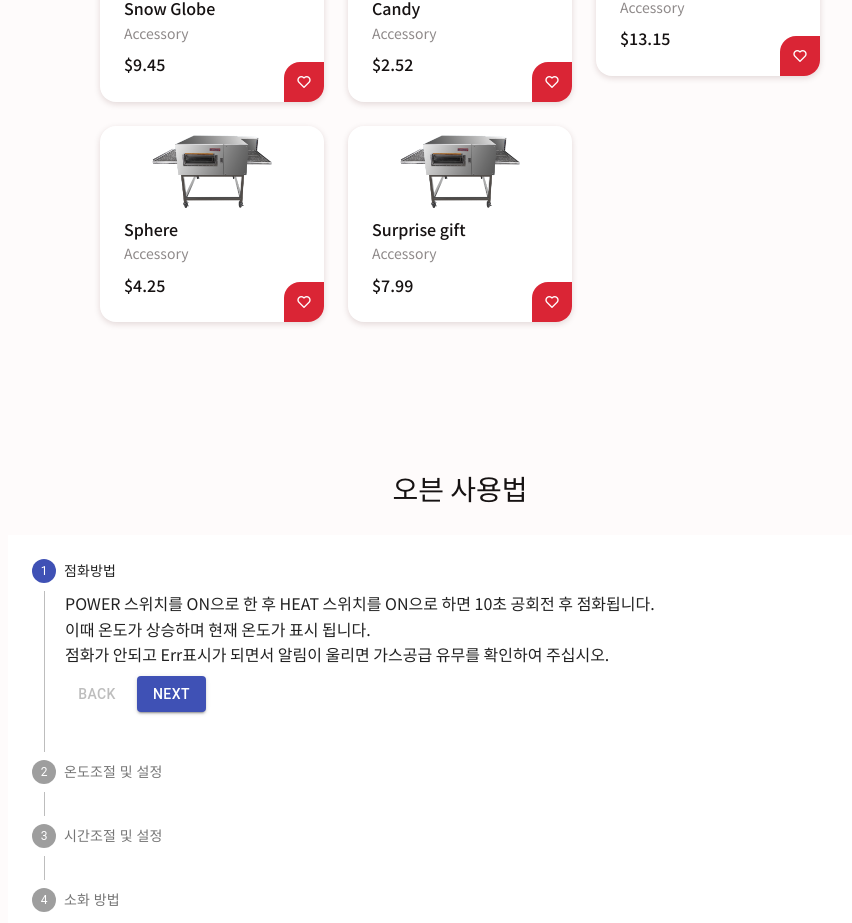
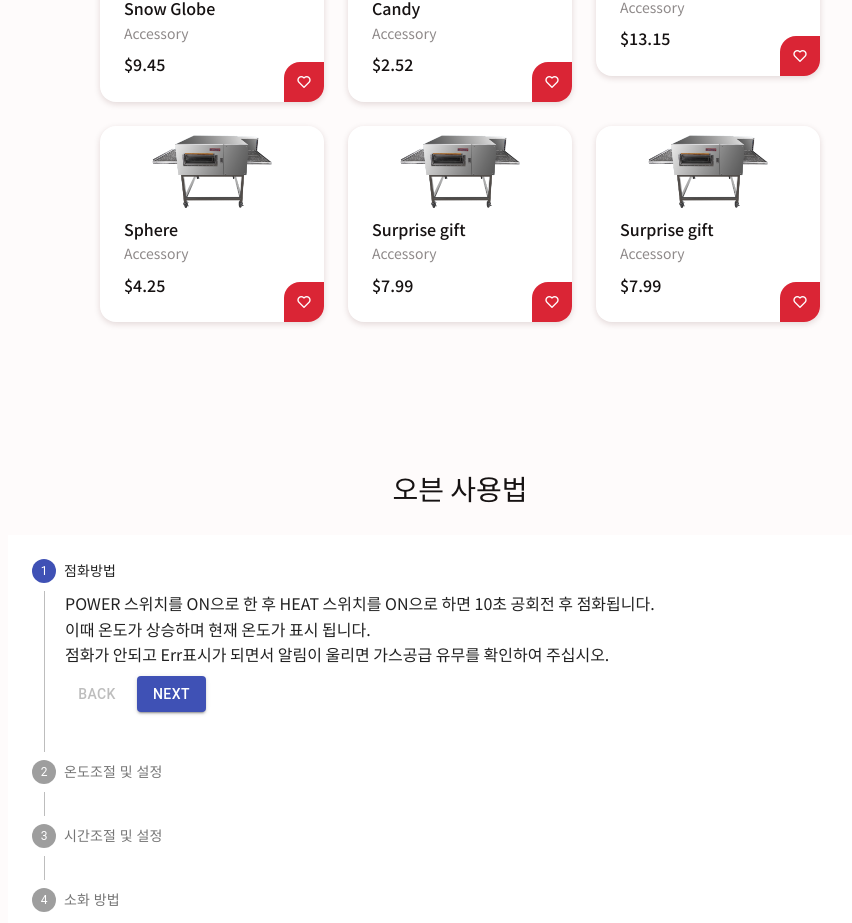
Before and after one commit to Oizys18/gasro, a React (Create React App) app in the folder client/: page /products in a window 1280 px wide. Shown: the part 819-1742 px from the top of the page, without its empty margins (180-1032 px from the left). Built offline with nearby package versions, Linux system fonts and the light colour scheme.

Commit message:
Mod card

```diff
--- a/client/src/containers/Products.tsx
+++ b/client/src/containers/Products.tsx
@@ -278,6 +278,15 @@ function Products({ ...props }: Iproducts) {
                 <i className="bx bx-heart"></i>
               </a>
             </div>
+            <div className="accessory__content">
+              <img src={gt700D} alt="" className="accessory__img" />
+              <h3 className="accessory__title">Surprise gift</h3>
+              <span className="accessory__category">Accessory</span>
+              <span className="accessory__preci">$7.99</span>
+              <a href="#home" className="button accessory__button">
+                <i className="bx bx-heart"></i>
+              </a>
+            </div>
           </Reveal>
         </div>
         <Reveal keyframes={fadeLeft} cascade={true} duration={800}>
```
